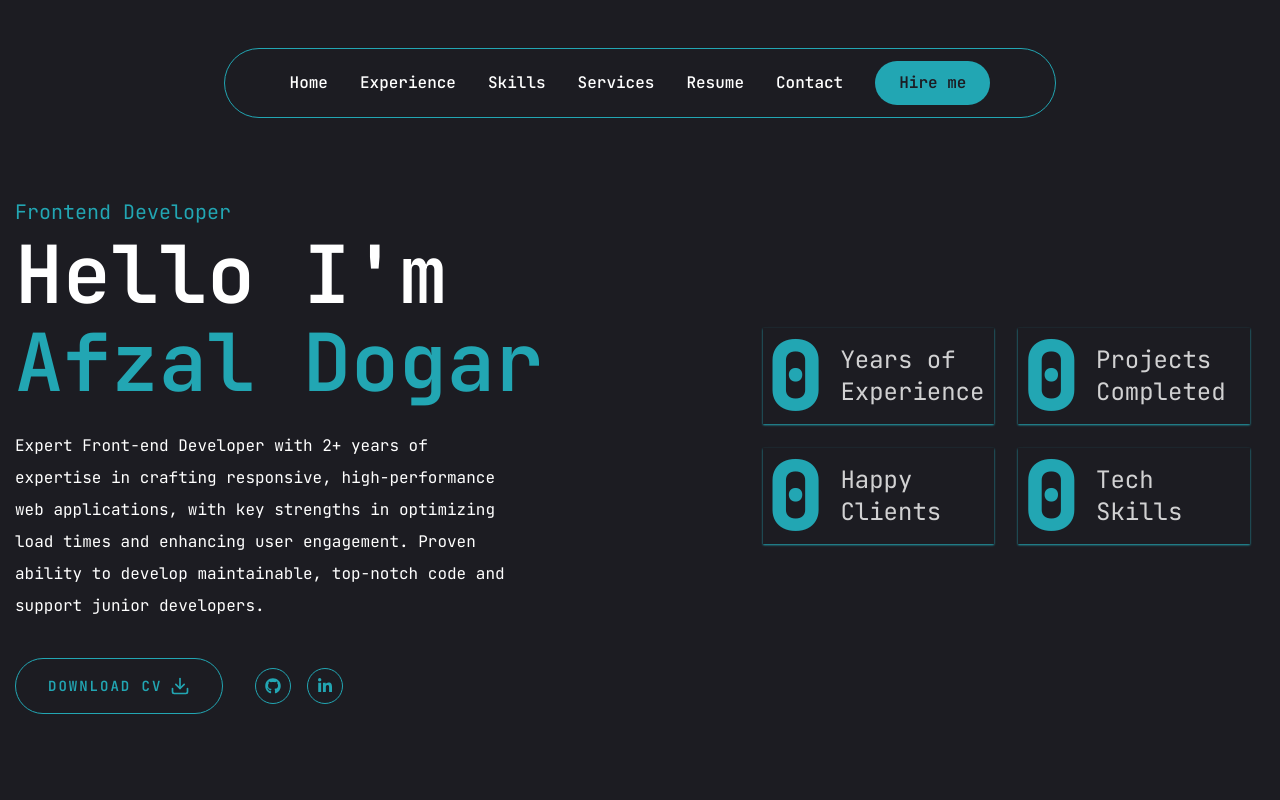
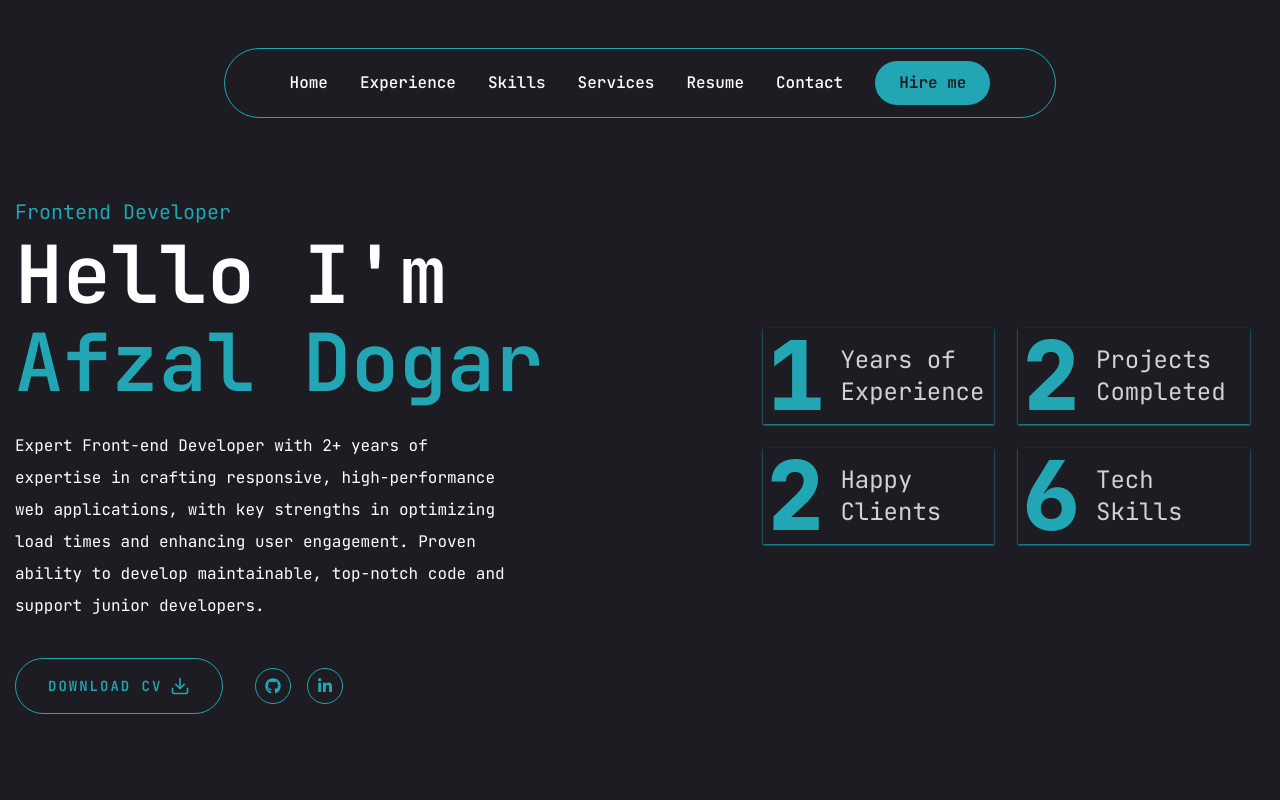
Before and after one commit to AfzalDogar/portfolio, a Next.js app: page / in a window 1280 px wide. Shown: the top 800 px of the page. Built offline with nearby package versions, Linux system fonts and the light colour scheme.

Commit message:
portfolio

```diff
--- a/components/Stats.jsx
+++ b/components/Stats.jsx
@@ -34,7 +34,7 @@
                 <CountUp
                   end={stat.value}
                   duration={15}
-                  delay={10}
+                  delay={5}
                   className="text-[20px] text-accent md:text-4xl lg:text-7xl xl:text-8xl font-extrabold"
                 />
                 <p
```
